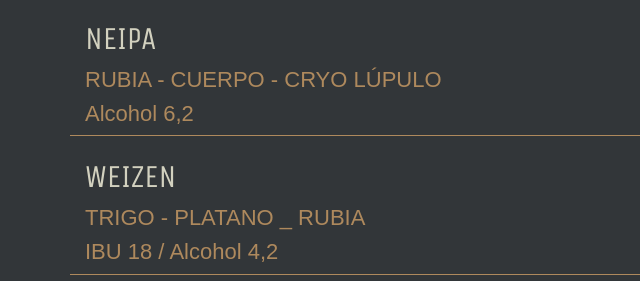
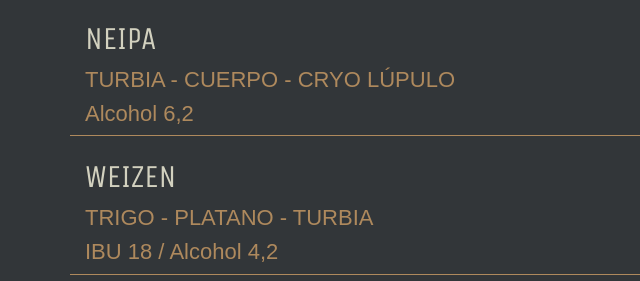
Before and after one commit to ibizaservices/pucara, a plain HTML site: page index.html in a window 1280 px wide. Shown: the part 1840-2121 px from the top of the page, 0-640 px from the left. Drawn offline with nearby package versions, Linux system fonts and the light colour scheme.

Commit message:
Add files via upload

```diff
--- a/index.html
+++ b/index.html
@@ -338,7 +338,7 @@ body {
   <div class="row">
       <div class="col-8">
            <h2>NEIPA</h2>
-           <h3>RUBIA - CUERPO - CRYO LÚPULO</h3>
+           <h3>TURBIA - CUERPO - CRYO LÚPULO</h3>
            <h3>Alcohol 6,2</h3>
       </div>
       <div class="col-3 text-center justify-content-center align-self-center">
@@ -351,7 +351,7 @@ body {
   <div class="row">
       <div class="col-8">
            <h2>WEIZEN</h2>
-           <h3>TRIGO - PLATANO _ RUBIA</h3>
+           <h3>TRIGO - PLATANO - TURBIA</h3>
            <h3>IBU 18 / Alcohol 4,2</h3>
       </div>
       <div class="col-3 text-center justify-content-center align-self-center">
```
Also changed, not shown: menu_en.html (+2 -2 lines).
